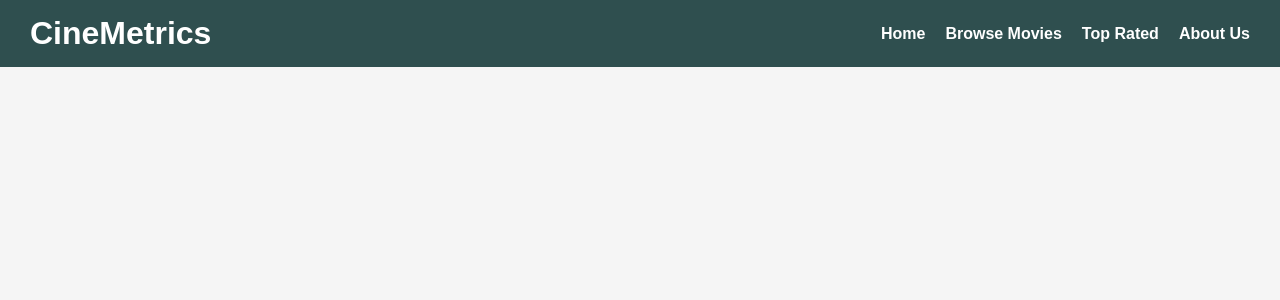
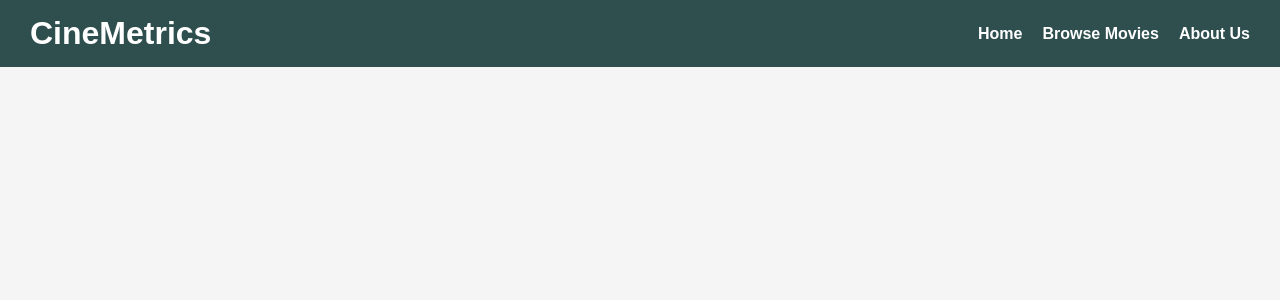
Before and after one commit to Chupiik/CineMetrics-website, a Django app: page / in a window 1280 px wide. Shown: the top 300 px of the page. Run offline with Django 5.2, Linux system fonts and the light colour scheme.

Commit message:
Changed home to index, NavBar changes

```diff
--- a/movies/views.py
+++ b/movies/views.py
@@ -5,7 +5,7 @@ from django.shortcuts import render
 from .models import Movie
 
 def home(request):
-    return render(request, 'movies/home.html')
+    return render(request, 'movies/index.html')
 
 def about_us(request):
     return render(request, 'movies/about_us.html')
--- a/templates/movies/about_us.html
+++ b/templates/movies/about_us.html
@@ -15,7 +15,6 @@
             <ul>
                 <li><a href="{% url 'home' %}">Home</a></li>
                 <li><a href="{% url 'movies_list' %}">Browse Movies</a></li>
-                <li><a href="#">Top Rated</a></li>
                 <li><a href="{% url 'about_us' %}">About Us</a></li>
             </ul>
         </nav>
--- a/templates/movies/home.html
+++ b/templates/movies/index.html
@@ -5,7 +5,7 @@
     <meta charset="UTF-8">
     <meta name="viewport" content="width=device-width, initial-scale=1.0">
     <title>CineMetrics - Home</title>
-    <link rel="stylesheet" href="{% static 'movies/home.css' %}">
+    <link rel="stylesheet" href="{% static 'movies/index.css' %}">
 </head>
 <body>
     <header>
@@ -16,7 +16,6 @@
             <ul>
                 <li><a href="{% url 'home' %}">Home</a></li>
                 <li><a href="{% url 'movies_list' %}">Browse Movies</a></li>
-                <li><a href="#">Top Rated</a></li>
                 <li><a href="{% url 'about_us' %}">About Us</a></li>
             </ul>
         </nav>
--- a/templates/movies/movie_detail.html
+++ b/templates/movies/movie_detail.html
@@ -5,7 +5,7 @@
     <meta charset="UTF-8">
     <meta name="viewport" content="width=device-width, initial-scale=1.0">
     <title>{{ movie.title }} - CineMetrics</title>
-    <link rel="stylesheet" href="{% static 'movies/home.css' %}">
+    <link rel="stylesheet" href="{% static 'movies/index.css' %}">
 </head>
 <body>
     <header>
--- a/templates/movies/movies_list.html
+++ b/templates/movies/movies_list.html
@@ -15,7 +15,6 @@
             <ul>
                 <li><a href="{% url 'home' %}">Home</a></li>
                 <li><a href="{% url 'movies_list' %}">Browse Movies</a></li>
-                <li><a href="#">Top Rated</a></li>
                 <li><a href="{% url 'about_us' %}">About Us</a></li>
             </ul>
         </nav>
```
Also changed, not shown: movies/static/movies/index.css (renamed from movies/static/movies/home.css).
